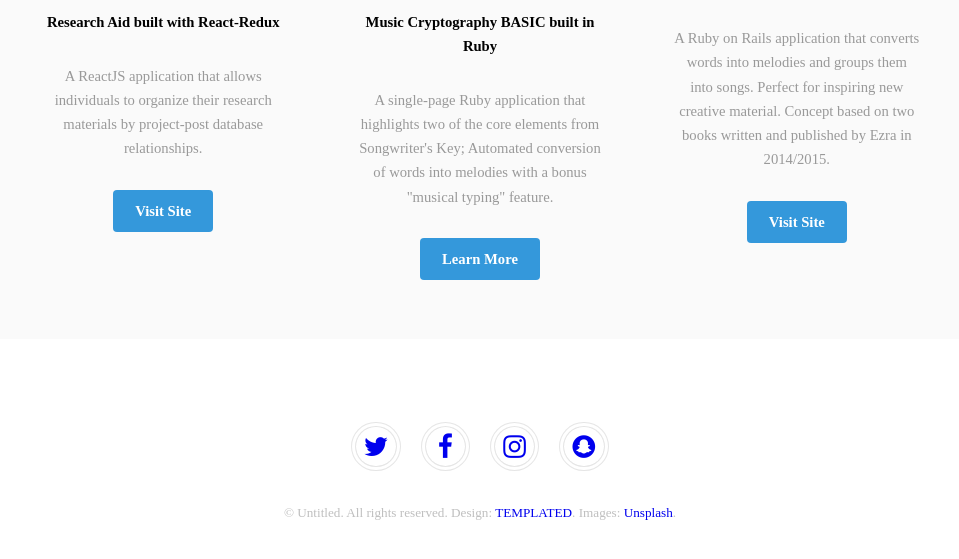
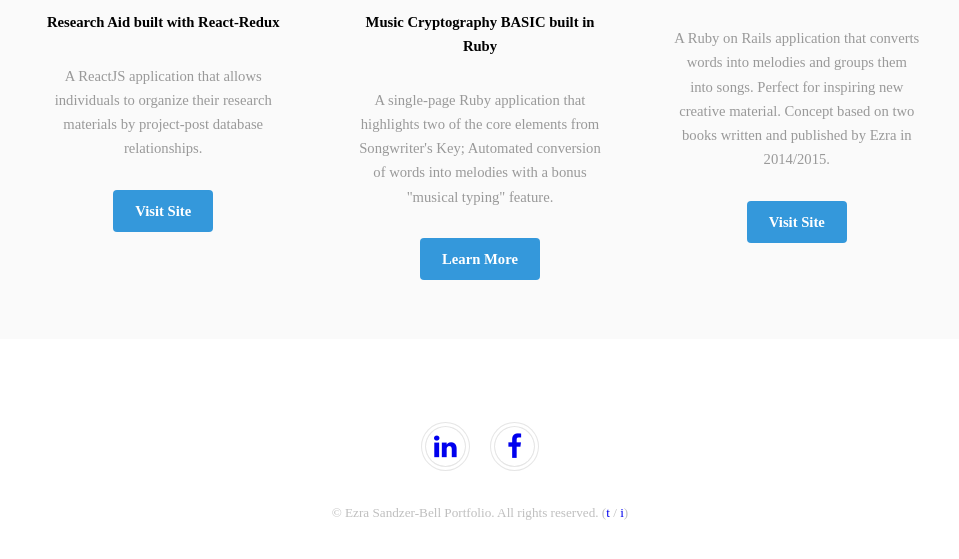
Before and after one commit to ezrasandzerbell/ezrasandzerbell.github.io, a plain HTML site: page index.html in a window 1280 px wide. Shown: the part 2897-3456 px from the top of the page, without its empty margins (160-1119 px from the left). Drawn offline with Linux system fonts and the light colour scheme; a web font is replaced by a local one.

Commit message:
update footer links

```diff
--- a/index.html
+++ b/index.html
@@ -15,7 +15,7 @@
 
 		<!-- Header -->
 			<header id="header" class="alt">
-				<div class="logo"><a href="index.html">Portfolio <span> | Ezra Sandzer-Bell</span></a></div>
+				<div class="logo"><a href="index.html">Portfolio <span> | Ezra Sandzer-Bell </span></a></div>
 				<a href="#menu">Menu</a>
 			</header>
 
@@ -134,12 +134,10 @@
 			<footer id="footer">
 				<div class="copyright">
 					<ul class="icons">
-						<li><a href="#" class="icon fa-twitter"><span class="label">Twitter</span></a></li>
-						<li><a href="#" class="icon fa-facebook"><span class="label">Facebook</span></a></li>
-						<li><a href="#" class="icon fa-instagram"><span class="label">Instagram</span></a></li>
-						<li><a href="#" class="icon fa-snapchat"><span class="label">Snapchat</span></a></li>
+						<li><a href="https://www.linkedin.com/in/ezra-sandzer-bell" class="icon fa-linkedin"><span class="label">LinkedIn</span></a></li>
+						<li><a href="https://www.github.com/ezrasandzerbell" class="icon fa-facebook"><span class="label">GitHub</span></a></li>
 					</ul>
-					<p>&copy; Untitled. All rights reserved. Design: <a href="https://templated.co">TEMPLATED</a>. Images: <a href="https://unsplash.com">Unsplash</a>.</p>
+					<p>&copy; Ezra Sandzer-Bell Portfolio. All rights reserved. (<a href="https://templated.co">t</a> / <a href="https://unsplash.com">i</a>)</p>
 				</div>
 			</footer>
 
```
